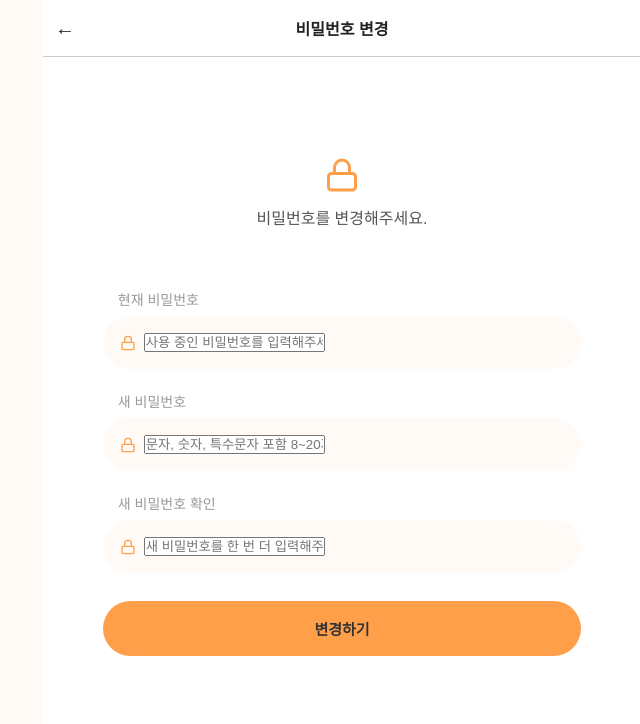
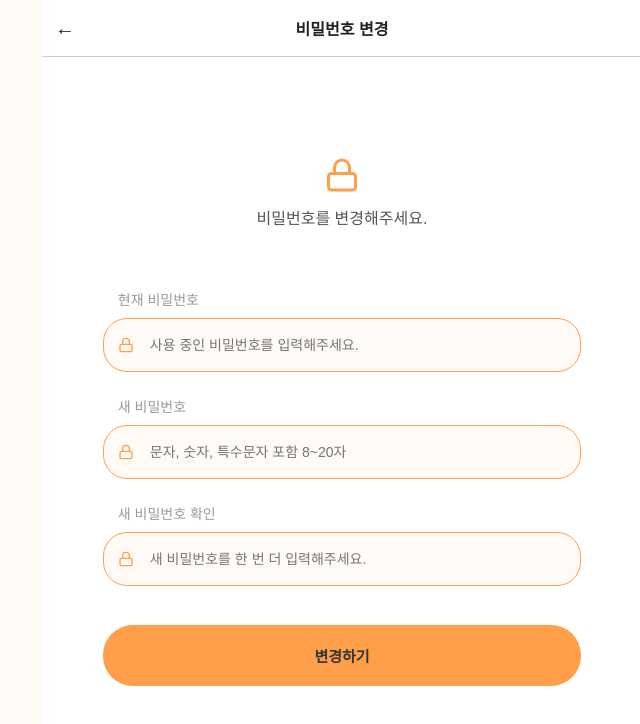
Before and after one commit to suhwan87/milo-fe, a React (Create React App) app: page /settings/password in a window 1280 px wide. Shown: the top 724 px of the page, without its empty margins (298-938 px from the left). Built offline with nearby package versions, Linux system fonts and the light colour scheme.

Commit message:
Design : 설정 css 변경

```diff
--- a/src/pages/settings/ChatStyle.jsx
+++ b/src/pages/settings/ChatStyle.jsx
@@ -17,7 +17,7 @@ export default function ChangeStyle() {
       confirmButtonText: '확인',
       confirmButtonColor: '#ff9f4a',
     }).then(() => {
-      navigate('/main'); // 혹은 뒤로가기
+      navigate('/main');
     });
   };
 
--- a/src/pages/settings/Inquiry.jsx
+++ b/src/pages/settings/Inquiry.jsx
@@ -1,10 +1,23 @@
 import { useNavigate } from 'react-router-dom';
 import '../../styles/Inquiry.css';
 import { useDrawerStore } from '../../stores/useDrawerStore';
+import Swal from 'sweetalert2';
 
 export default function Inquiry() {
   const navigate = useNavigate();
   const { setShouldAutoOpen } = useDrawerStore();
+
+  const handleSubmit = () => {
+    // 실제 전송 로직 생략 (API 연동 가능)
+    Swal.fire({
+      icon: 'success',
+      title: '문의가 완료되었습니다.',
+      confirmButtonText: '확인',
+      confirmButtonColor: '#ff9f4a',
+    }).then(() => {
+      navigate('/main');
+    });
+  };
 
   return (
     <div className="inquiry-container">
@@ -30,7 +43,9 @@ export default function Inquiry() {
         />
         <input className="inquiry-input" placeholder="제목" />
         <textarea className="inquiry-textarea" placeholder="내용 작성" />
-        <button className="inquiry-submit">문의하기</button>
+        <button className="inquiry-submit" onClick={handleSubmit}>
+          문의하기
+        </button>
       </div>
     </div>
   );
--- a/src/styles/ChangePassword.css
+++ b/src/styles/ChangePassword.css
@@ -52,16 +52,26 @@
 .pw-input-wrapper {
   display: flex;
   flex-direction: column;
-  gap: 12px;
+  gap: 14px;
 }
 
 .pw-input-box {
   position: relative;
   display: flex;
   align-items: center;
-  border-radius: 30px;
-  padding: 17px;
+  border: 1px solid #ff9f4a;
+  border-radius: 24px;
+  padding: 10px 14px;
   background-color: #fffaf6;
+}
+
+.pw-input-box input {
+  flex: 1;
+  margin: 8px;
+  border: none;
+  outline: none;
+  background: transparent;
+  font-size: 14px;
 }
 
 .pw-input-icon {
@@ -83,6 +93,7 @@
   font-size: 14px;
   margin-left: 15px;
   margin-top: -10px;
+  margin-bottom: -24px;
 }
 
 /* 비밀번호 변경 버튼 */
@@ -92,8 +103,8 @@
   font-weight: bold;
   border: none;
   border-radius: 30px;
-  padding: 17px;
+  padding: 20px;
   font-size: 15px;
-  margin-top: 16px;
+  margin-top: 25px;
   cursor: pointer;
 }
--- a/src/styles/Inquiry.css
+++ b/src/styles/Inquiry.css
@@ -62,8 +62,8 @@
   box-sizing: border-box;
 }
 
-input:focus,
-textarea:focus {
+.inquiry-input:focus,
+.inquiry-textarea:focus {
   outline: none;
   border: 2px solid #ff9f4a; /* 주황색 */
   box-shadow: 0 0 0 1px rgba(255, 159, 74, 0.2); /* 부드러운 외곽 강조 효과 */
--- a/src/styles/Withdraw.css
+++ b/src/styles/Withdraw.css
@@ -72,8 +72,7 @@
 .withdraw-error {
   color: #e74c3c;
   font-size: 13px;
-  margin-top: 6px;
-  margin-bottom: 10px;
+  margin-bottom: -20px;
 }
 
 /* 회원탈퇴 버튼 */
```
